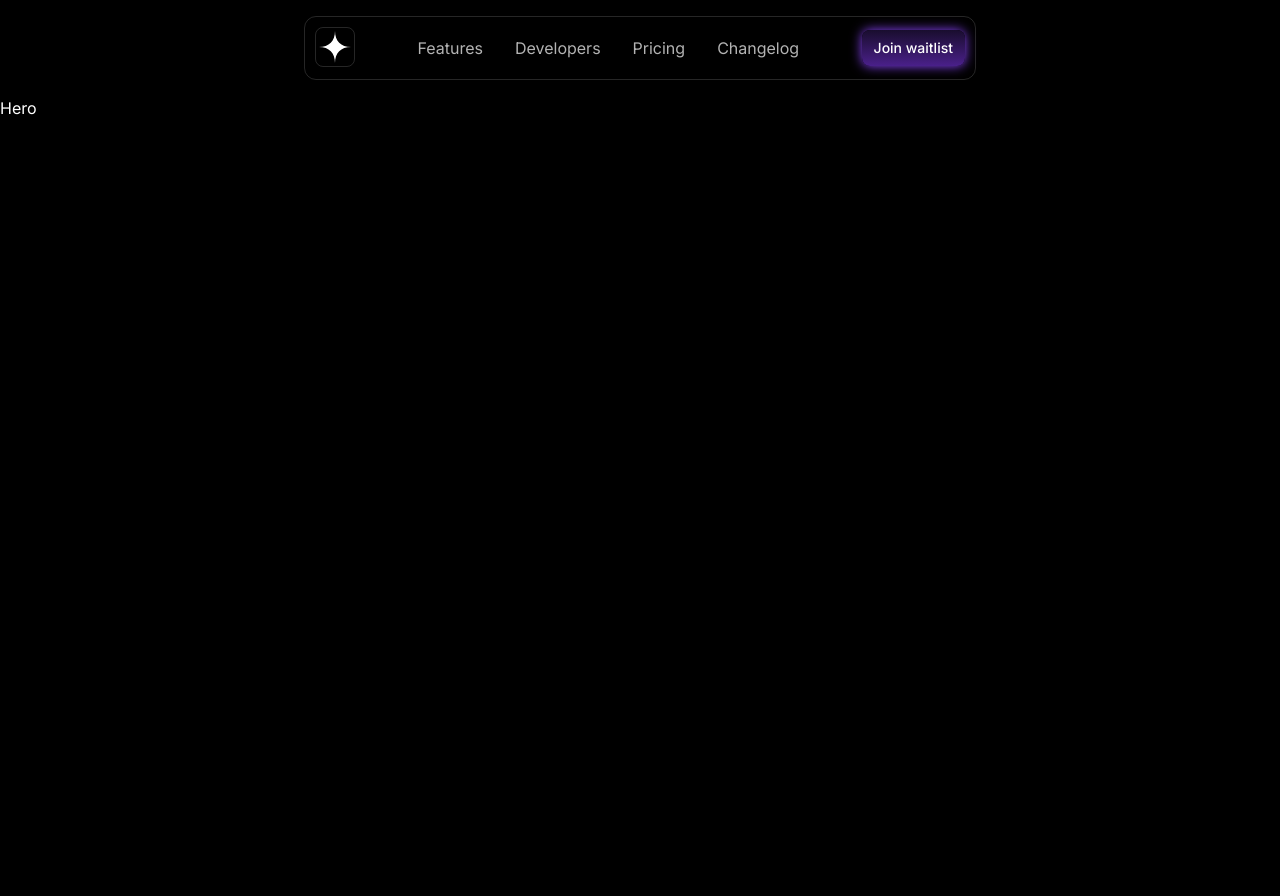
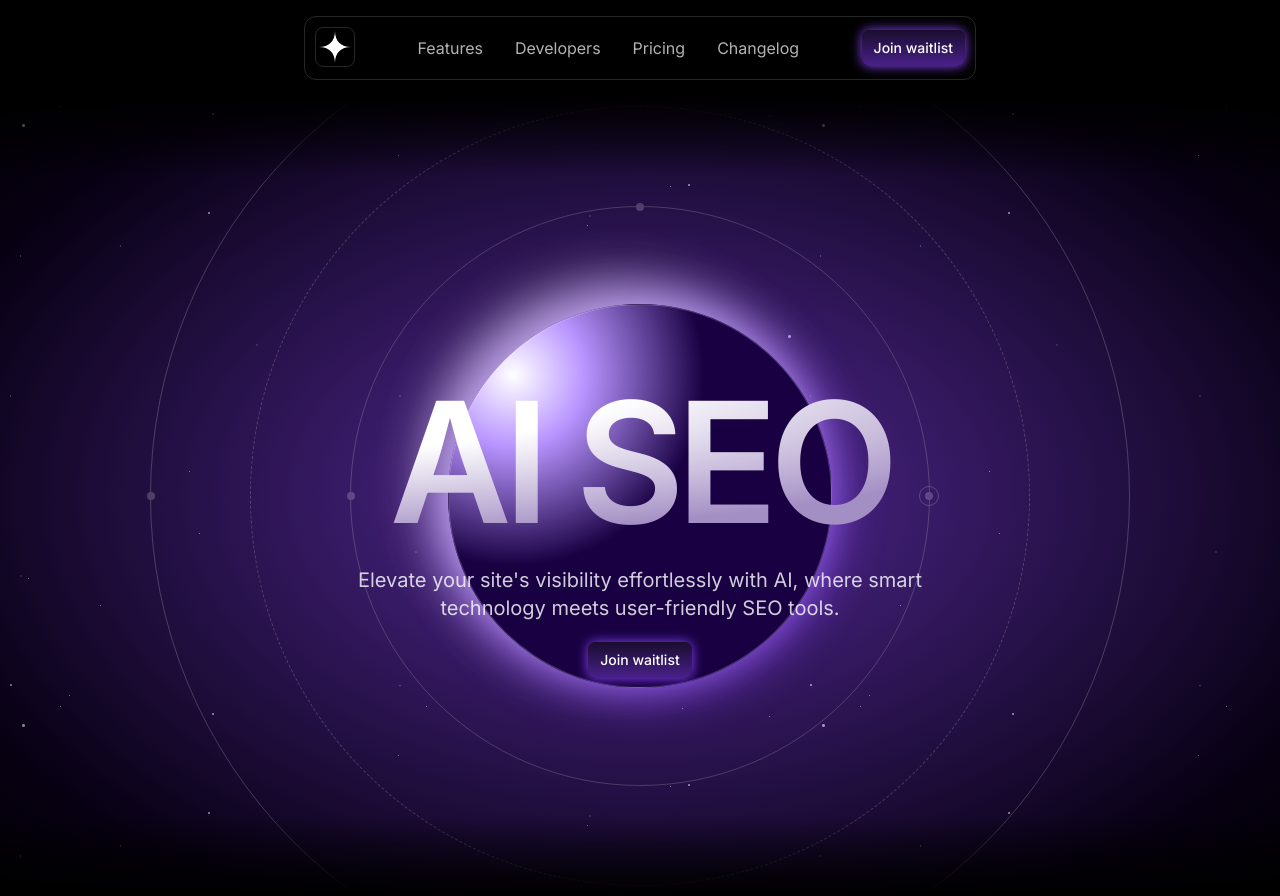
Before and after one commit to daffaliefalza/ai-startup-test, a Next.js app: page / in a window 1280 px wide. Before the commit the page ends 800 px from the top, so only its background shows below. Built offline with nearby package versions, Linux system fonts and the light colour scheme.

Commit message:
finishing hero section

```diff
--- a/src/sections/Hero.tsx
+++ b/src/sections/Hero.tsx
@@ -1,3 +1,47 @@
+import { Button } from "@/components/Button";
+import starsBg from "@/assets/stars.png";
+
 export const Hero = () => {
-  return <section>Hero</section>;
+  return (
+    <section
+      className="relative flex h-[492px] md:h-[800px]  items-center overflow-hidden [mask-image:linear-gradient(to_bottom,_transparent,_black_10%,_black_90%,_transparent)]"
+      style={{
+        backgroundImage: `url(${starsBg.src})`,
+      }}
+    >
+      <div className="absolute inset-0 bg-[radial-gradient(75%_75%_at_center_center,rgb(140,69,255,.5)_15%,rgb(14,0,36,.5)_78%,transparent)]"></div>
+      {/* start planet */}
+
+      <div className="absolute top-1/2 left-1/2 h-64 w-64 md:h-96 md:w-96 -translate-x-1/2 -translate-y-1/2 rounded-full border border-white/20 bg-[radial-gradient(50%_50%_at_16.8%_18.3%,_white,_rgb(184,148,255)_37.7%,_rgb(24,0,66))] shadow-[-20px_-20px_50px_rgb(255,255,255,0.5),_-20px_-20px_80px_rgb(255,255,255,0.1),_0_0_50px_rgb(140,69,255)]"></div>
+
+      <div className="absolute h-[344px] w-[344px]  md:h-[580px] md:w-[580px] border opacity-20 rounded-full top-1/2 left-1/2 -translate-x-1/2 -translate-y-1/2">
+        <div className="absolute h-2 w-2  bg-white rounded-full top-1/2 left-0 -translate-x-1/2 -translate-y-1/2"></div>
+        <div className="absolute h-2 w-2  bg-white rounded-full top-0 left-1/2 -translate-x-1/2 -translate-y-1/2"></div>
+        <div className="absolute h-5 w-5  border border-white rounded-full top-1/2 left-full -translate-x-1/2 -translate-y-1/2 inline-flex items-center justify-center">
+          <div className="h-2 w-2 bg-white rounded-full"></div>
+        </div>
+      </div>
+
+      <div className="absolute h-[444px] w-[444px] md:h-[780px] md:w-[780px] rounded-full border border-white/20 top-1/2 left-1/2 -translate-x-1/2 -translate-y-1/2 border-dashed"></div>
+
+      <div className="absolute h-[544px] w-[544px]  md:h-[980px] md:w-[980px] rounded-full border border-white opacity-20 top-1/2 left-1/2 -translate-x-1/2 -translate-y-1/2 ">
+        <div className="absolute h-2 w-2  bg-white rounded-full top-1/2 left-0 -translate-x-1/2 -translate-y-1/2"></div>
+        <div className="absolute h-2 w-2  bg-white rounded-full top-0 left-1/2 -translate-x-1/2 -translate-y-1/2"></div>
+      </div>
+      {/* end planet */}
+
+      <div className="container relative mt-16">
+        <h1 className="text-8xl md:text-[168px] md:leading-none font-semibold tracking-tighter  bg-white bg-[radial-gradient(100%_100%_at_top_left,white,white,rgb(74,32,138,.5))] text-transparent bg-clip-text text-center">
+          AI SEO
+        </h1>
+        <p className="text-lg md:text-xl max-w-xl mx-auto text-white/80 mt-5 text-center">
+          Elevate your site's visibility effortlessly with AI, where smart
+          technology meets user-friendly SEO tools.
+        </p>
+        <div className="flex justify-center mt-5">
+          <Button>Join waitlist</Button>
+        </div>
+      </div>
+    </section>
+  );
 };
```
